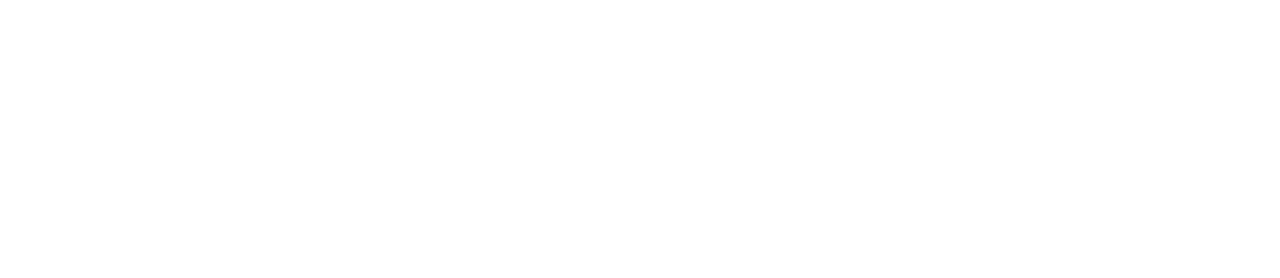
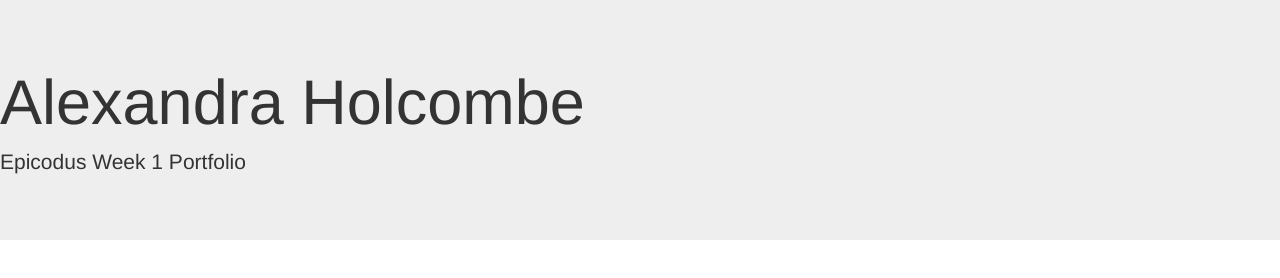
Before and after one commit to alexandraholcombe/cr-intro-week1, a plain HTML site: page index.html in a window 1280 px wide. Drawn offline with Linux system fonts and the light colour scheme.

Commit message:
Add jumbotron element to index.html fix small errors in css link tags

```diff
--- a/index.html
+++ b/index.html
@@ -2,9 +2,21 @@
 <html>
   <head>
     <meta charset="utf-8">
-    <title></title>
+    <title>Alexandra Holcombe Week 1 Portfolio</title>
+    <link rel="stylesheet" href="css/bootstrap.css" type="text/css">
+    <link rel="stylesheet" href="css/style.css" type="text/css">
   </head>
+
   <body>
-
+    <!--CONTAINER-->
+    <!-- <div class="container"> -->
+      <!--JUMBOTRON-->
+      <div class="jumbotron">
+        <h1>Alexandra Holcombe</h1>
+        <p>Epicodus Week 1 Portfolio</p>
+      </div>
+      <!--/JUMBOTRON-->
+    <!-- </div> -->
+    <!--/CONTAINER-->
   </body>
 </html>
```
